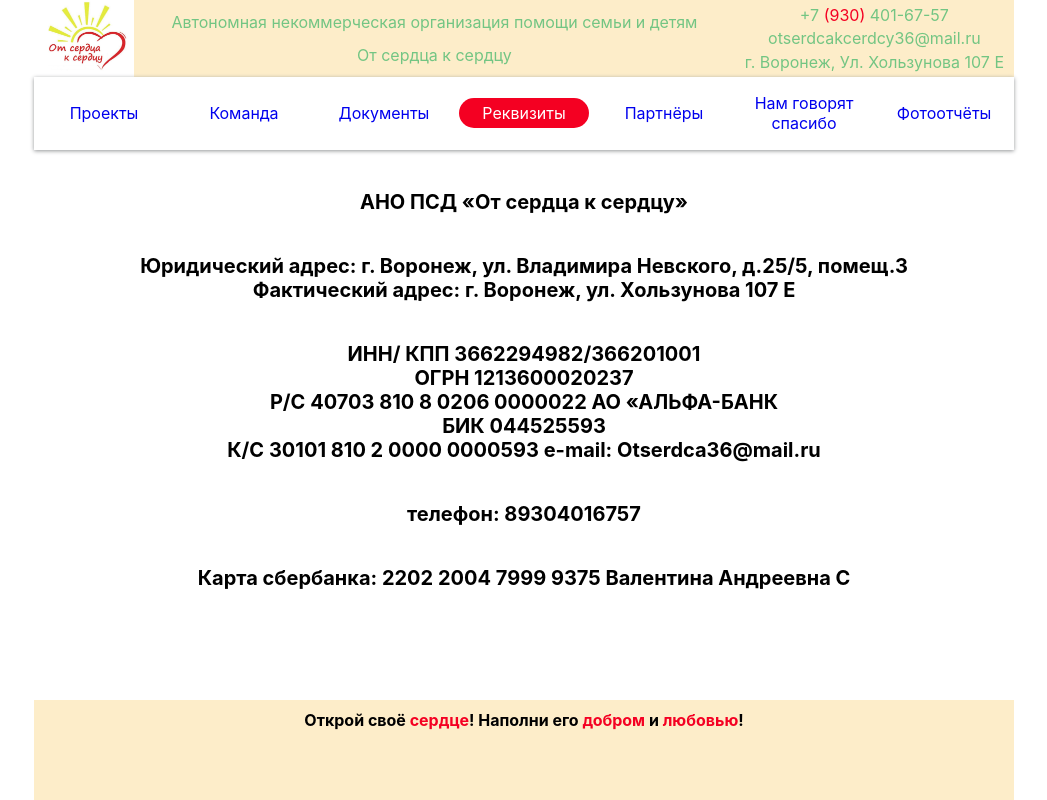
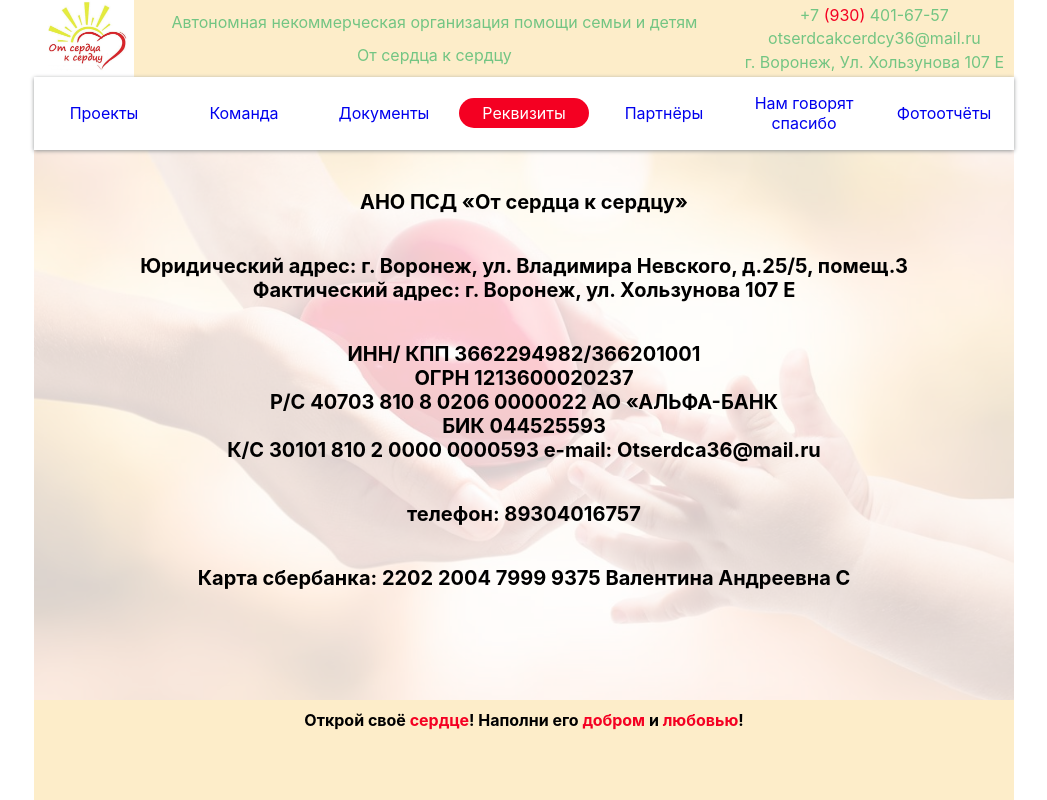
Before and after one commit to IgorDavydenko/charityFund, a React (Create React App) app in the folder client/: page /requisites in a window 1280 px wide. Shown: the whole page, without its empty margins (116-1163 px from the left). Built offline with nearby package versions, Linux system fonts and the light colour scheme.

Commit message:
move back background

```diff
--- a/client/src/components/Content/index.js
+++ b/client/src/components/Content/index.js
@@ -20,7 +20,7 @@ const Content = () => {
       {/* <div className="content__background"
             style={{ backgroundImage: `url(${backgroundImg})` }}/> */}
 
-      {/* <img className="content__background" src="/img/background.jpg"/> */}
+      <img className="content__background" src="/img/background.jpg"/>
       <div className=".content__background"></div>
       <Switch>
         <Route exact path='/' component={ HomePage }/>
```
